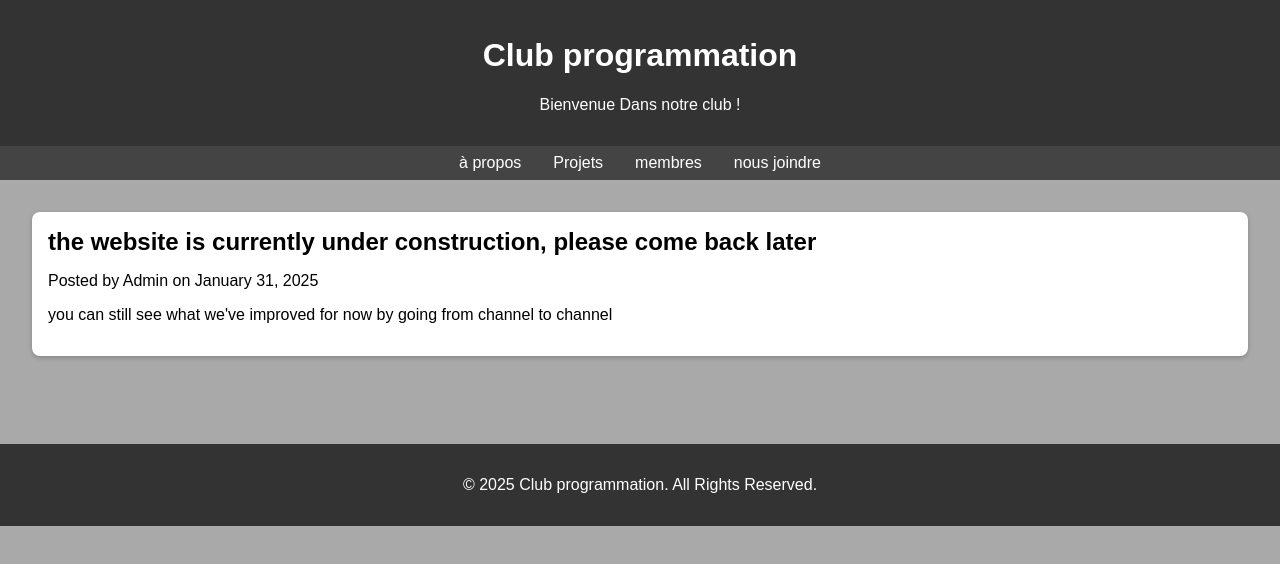
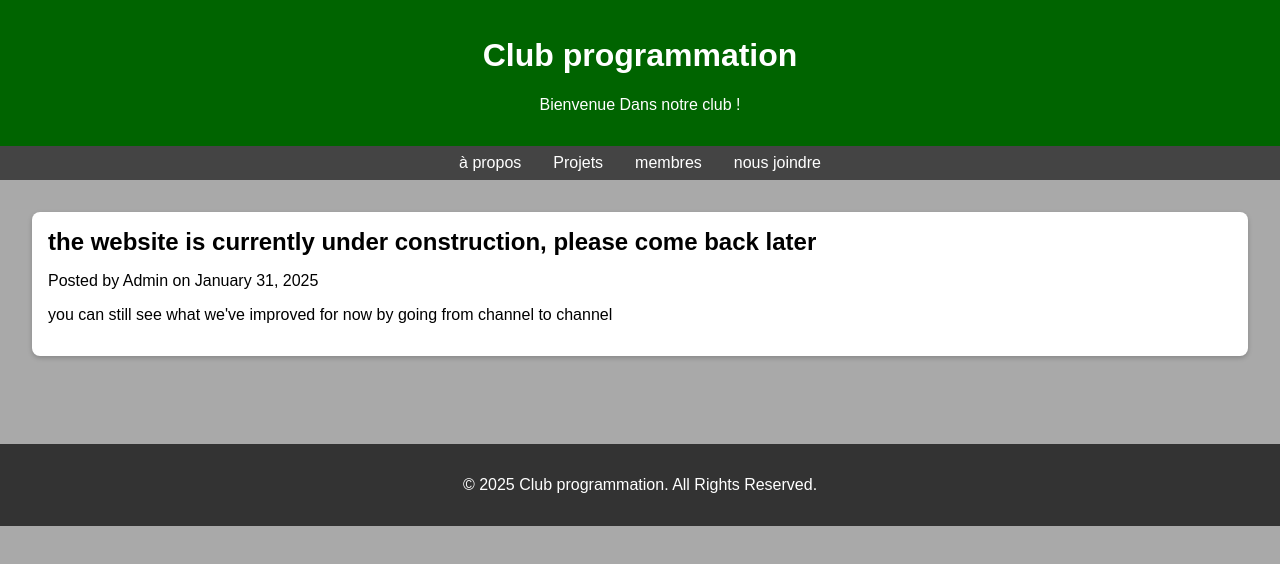
Before and after one commit to Ullmon/Club-programmation, a plain HTML site: page Principal page.html in a window 1280 px wide. Drawn offline with Linux system fonts and the light colour scheme.

Commit message:
Update Principal page.html

```diff
--- a/Principal page.html
+++ b/Principal page.html
@@ -13,7 +13,7 @@
             padding: 0;
         }
         header {
-            background-color: #333;
+            background-color: Darkgreen;
             color: white;
             padding: 1rem;
             text-align: center;
```
